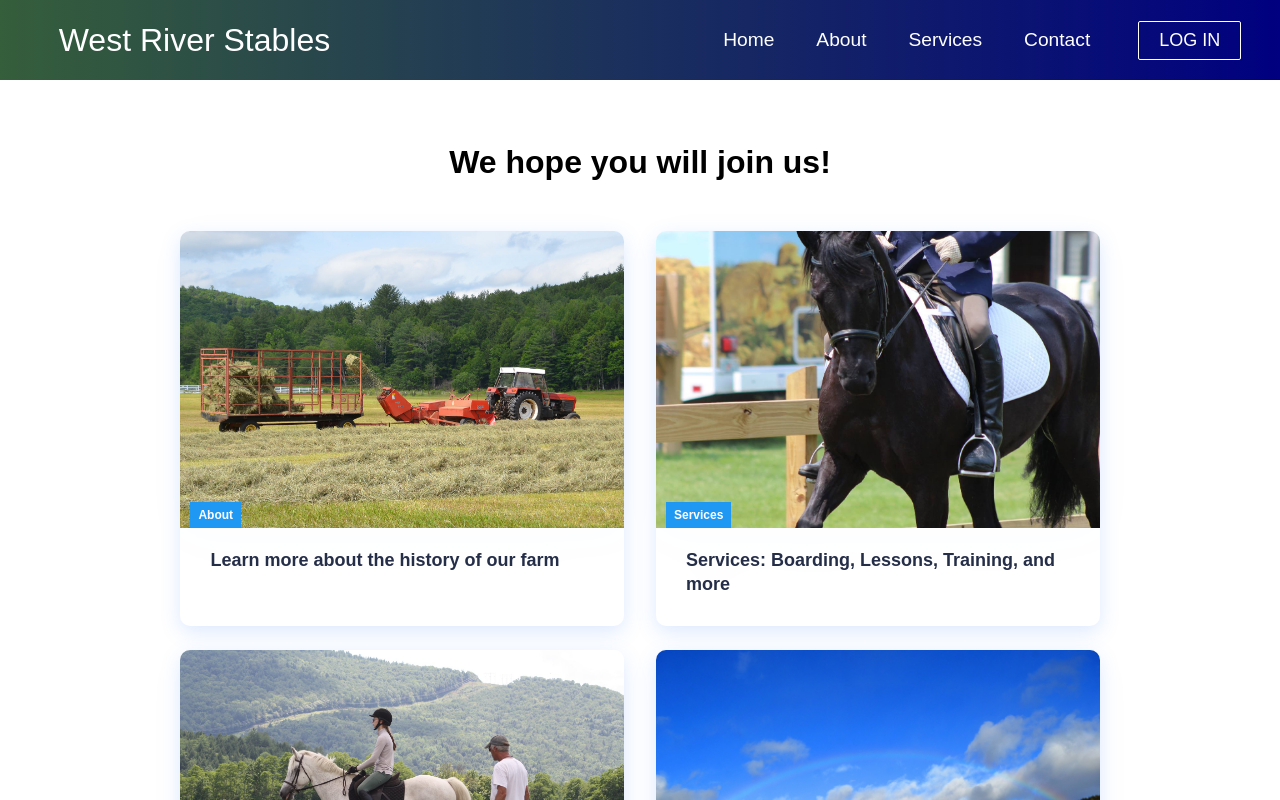
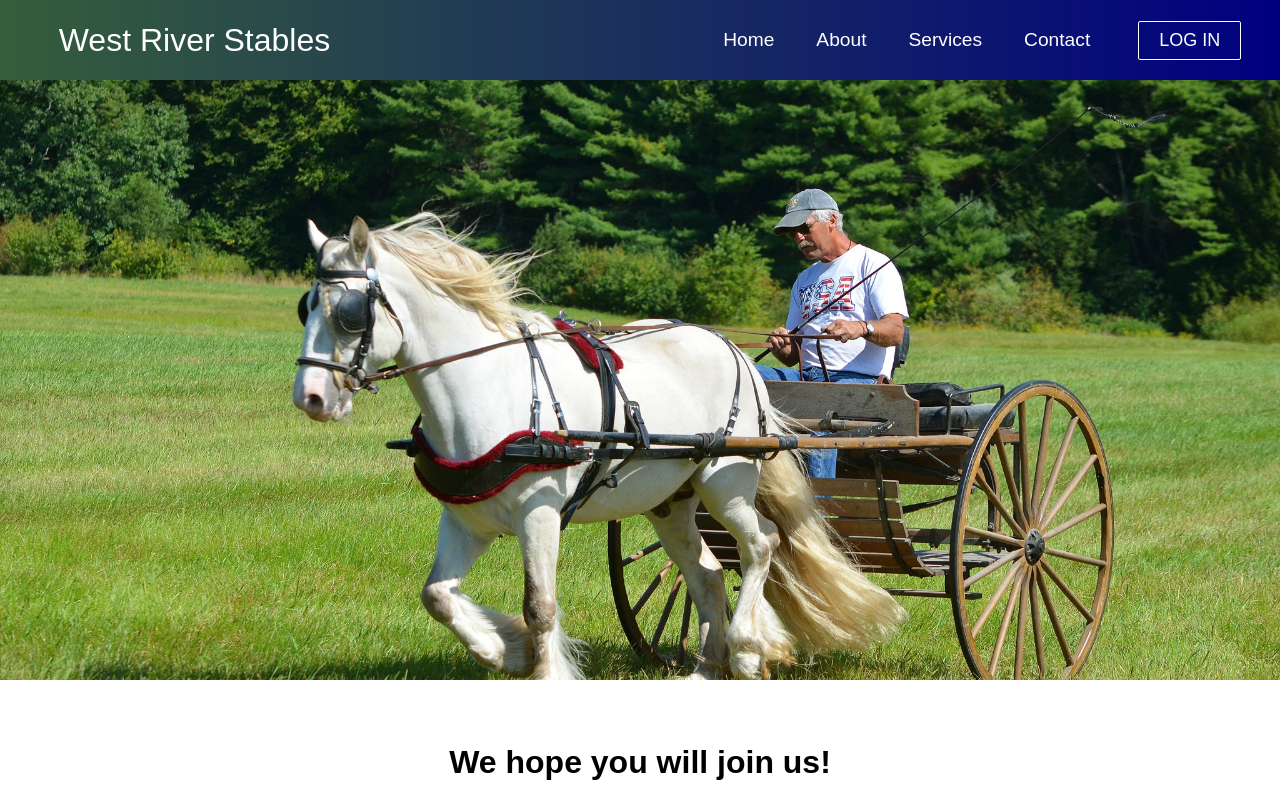
Before and after one commit to jrog20/wrs-website-react, a React (Create React App) app: page / in a window 1280 px wide. Shown: the top 800 px of the page. Built offline with nearby package versions, Linux system fonts and the light colour scheme; no server answers.

Commit message:
Add image to home page

```diff
--- a/src/App.js
+++ b/src/App.js
@@ -27,7 +27,7 @@ class App extends Component {
   render() {
     // const { loggedIn } = this.props
     return (
-      <div className='App'>
+      <div>
         {/* { loggedIn ? <LoginContainer currentUser={this.props.currentUser} /> : <HomeContainer />} */}
         <NavBar />
         <Switch>
--- a/src/containers/HomeContainer.js
+++ b/src/containers/HomeContainer.js
@@ -1,12 +1,14 @@
 import React, { Component } from 'react';
 import Cards from '../components/Cards';
+import fieldrogerdrivingwhite from '../assets/images/fieldrogerdrivingwhite.jpeg';
 
 class HomeContainer extends Component {
   render() {
     return (
-      <div>
+      <>
+        <div className='background-image' style={{ backgroundImage: `url(${fieldrogerdrivingwhite})` }} alt="Roger driving a Horse"></div>
         <Cards />
-      </div>
+      </>
     );
   }
 }
```
Also changed, not shown: src/assets/images/fieldrogerdrivingwhite.jpeg (added).
